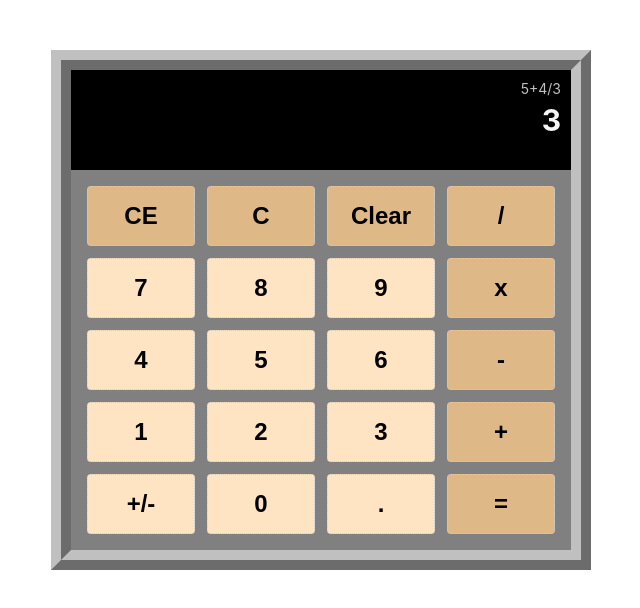
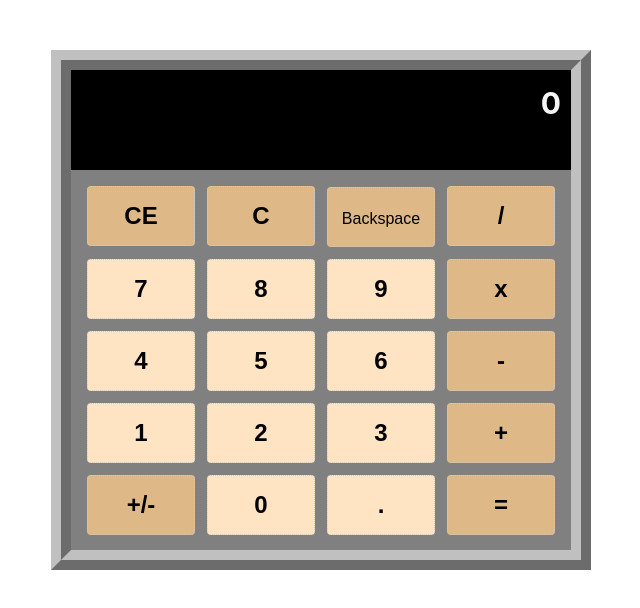
Before and after one commit to shubhaw/calculator, a React (Create React App) app: page / in a window 1280 px wide. Shown: the top 608 px of the page, without its empty margins (319-959 px from the left). Built offline with nearby package versions, Linux system fonts and the light colour scheme.

Commit message:
Basic Functions completed (few bugs present)

```diff
--- a/src/components/ButtonsPanel/Button/Button.js
+++ b/src/components/ButtonsPanel/Button/Button.js
@@ -5,7 +5,7 @@ const Button = (props) => {
     let classes = [styleClasses.Button, styleClasses[props.buttonType]].join(' ');
 
     return (
-        <button className={classes} onClick={props.onButtonClick}>
+        <button className={classes} onClick={() => props.onPress(props.buttonType, props.value)} style={props.specialStyle}>
             {props.value}
         </button>
     );
--- a/src/components/ButtonsPanel/ButtonsPanel.js
+++ b/src/components/ButtonsPanel/ButtonsPanel.js
@@ -3,37 +3,42 @@ import styleClasses from './ButtonsPanel.module.css';
 import Button from './Button/Button';
 
 const ButtonsPanel = props => {
+    const backspaceStyle = {
+        fontSize: '16px',
+        fontWeight: 'normal',
+        paddingTop: '7px'
+    }
     return (
         <div className={styleClasses.ButtonsPanel}>
             <div>
-                <Button buttonType='Operation' value='CE' />
-                <Button buttonType='Operation' value='C' />
-                <Button buttonType='Operation' value='Clear' />
-                <Button buttonType='Operation' value='/' />
+                <Button onPress={props.onButtonPressed} buttonType='Operation' value='CE' />
+                <Button onPress={props.onButtonPressed} buttonType='Operation' value='C' />
+                <Button onPress={props.onButtonPressed} buttonType='Operation' value='Backspace' specialStyle={backspaceStyle} />
+                <Button onPress={props.onButtonPressed} buttonType='Operation' value='/' />
             </div>
             <div>
-                <Button buttonType='Number' value='7' />
-                <Button buttonType='Number' value='8' />
-                <Button buttonType='Number' value='9' />
-                <Button buttonType='Operation' value='x' />
+                <Button onPress={props.onButtonPressed} buttonType='Number' value='7' />
+                <Button onPress={props.onButtonPressed} buttonType='Number' value='8' />
+                <Button onPress={props.onButtonPressed} buttonType='Number' value='9' />
+                <Button onPress={props.onButtonPressed} buttonType='Operation' value='x' />
             </div>
             <div>
-                <Button buttonType='Number' value='4' />
-                <Button buttonType='Number' value='5' />
-                <Button buttonType='Number' value='6' />
-                <Button buttonType='Operation' value='-' />
+                <Button onPress={props.onButtonPressed} buttonType='Number' value='4' />
+                <Button onPress={props.onButtonPressed} buttonType='Number' value='5' />
+                <Button onPress={props.onButtonPressed} buttonType='Number' value='6' />
+                <Button onPress={props.onButtonPressed} buttonType='Operation' value='-' />
             </div>
             <div>
-                <Button buttonType='Number' value='1' />
-                <Button buttonType='Number' value='2' />
-                <Button buttonType='Number' value='3' />
-                <Button buttonType='Operation' value='+' />
+                <Button onPress={props.onButtonPressed} buttonType='Number' value='1' />
+                <Button onPress={props.onButtonPressed} buttonType='Number' value='2' />
+                <Button onPress={props.onButtonPressed} buttonType='Number' value='3' />
+                <Button onPress={props.onButtonPressed} buttonType='Operation' value='+' />
             </div>
             <div>
-                <Button buttonType='Number' value='+/-' />
-                <Button buttonType='Number' value='0' />
-                <Button buttonType='Number' value='.' />
-                <Button buttonType='Operation' value='=' />
+                <Button onPress={props.onButtonPressed} buttonType='Operation' value='+/-' />
+                <Button onPress={props.onButtonPressed} buttonType='Number' value='0' />
+                <Button onPress={props.onButtonPressed} buttonType='Number' value='.' />
+                <Button onPress={props.onButtonPressed} buttonType='Operation' value='=' />
             </div>
         </div>
     )
--- a/src/components/DisplayPanel/DisplayPanel.js
+++ b/src/components/DisplayPanel/DisplayPanel.js
@@ -6,8 +6,8 @@ import Current from './Current/Current';
 const DisplayPanel = props => {
     return (
         <div className={styleClasses.DisplayPanel}>
-            <Stack value='5+4/3' />
-            <Current value='3' />
+            <Stack value={props.stackValue} />
+            <Current value={props.currentValue} />
         </div>
     )
 };
--- a/src/components/Layout/Layout.js
+++ b/src/components/Layout/Layout.js
@@ -1,13 +1,11 @@
 import React from 'react';
 import styleClasses from './Layout.module.css';
-import DisplayPanel from '../DisplayPanel/DisplayPanel';
-import ButtonsPanel from '../ButtonsPanel/ButtonsPanel';
+import Calculator from '../../containers/calculator/calculator';
 
 const Layout = props => {
     return (
         <div className={styleClasses.Layout}>
-            <DisplayPanel />
-            <ButtonsPanel />
+            <Calculator />
         </div>
     );
 };
--- a/src/containers/calculator/calculator.js
+++ b/src/containers/calculator/calculator.js
@@ -1,9 +1,158 @@
 import React, { Component } from 'react';
-import styleClasses from './calculator.module.css';
+import Aux from '../../hoc//Auxiliary/Auxiliary';
+import DisplayPanel from '../../components/DisplayPanel/DisplayPanel';
+import ButtonsPanel from '../../components/ButtonsPanel/ButtonsPanel';
 
 class Calculator extends Component {
+    state = {
+        stack: [],
+        currentResult: 0,
+        currentInput: 0,
+        displayText: 0,
+        currentOperation: null,
+        errorText: null
+    }
+
+    onButtonPressed = (type, value) => {
+
+
+        if (type === 'Operation' && (value === 'C' || value === 'CE')) {
+            this.resetStates();
+            return;
+        }
+
+        if (type === 'Operation' && value === '+/-') {
+            let currentInput = this.state.displayText;
+            if (currentInput.toString().substr(0, 1) === '-') {
+                currentInput = currentInput.toString().substr(1);
+            } else {
+                currentInput = '-' + currentInput;
+            }
+            this.setState({
+                currentInput: currentInput,
+                displayText: currentInput
+            })
+            return;
+        }
+
+        if (type === 'Operation' && value === 'Backspace') {
+            let currentInput = this.state.currentInput;
+
+            currentInput = currentInput.toString().substr(0, currentInput.length - 1);
+            let stack = [...this.state.stack];
+            stack.pop();
+            this.setState({
+                stack: stack,
+                currentInput: currentInput,
+                displayText: currentInput
+            });
+            console.log(currentInput);
+            return;
+        }
+
+        if (type === 'Operation') {
+            if (this.state.currentInput !== 0) {
+                if (!this.state.currentOperation) {
+                    this.setState((prevState) => {
+                        return {
+                            currentResult: Number(prevState.currentInput),
+                            currentInput: 0,
+                            currentOperation: value
+                        }
+                    });
+                } else {
+                    const result = this.performCalculation();
+                    if (value === '=') {
+                        this.setState({
+                            stack: [result],
+                            currentResult: result,
+                            currentInput: 0,
+                            displayText: result,
+                            currentOperation: null
+                        });
+                        return;
+                    }
+
+                    this.setState({
+                        currentResult: result,
+                        currentInput: 0,
+                        displayText: result,
+                        currentOperation: value
+                    });
+                }
+            } else {
+                if (value === '=') {
+                    console.log('a')
+                    return;
+                }
+                const operationValue = value === '=' ? null : value;
+
+                this.setState({ currentOperation: operationValue });
+
+            }
+        } else if (type === 'Number') {
+            let currentInput = this.state.currentInput;
+            currentInput = currentInput.toString() + value;
+            if (currentInput.substr(0, 1) === '0') {
+                currentInput = currentInput.substr(1);
+            }
+            this.setState({
+                currentInput: currentInput,
+                displayText: currentInput
+            });
+        }
+
+
+        this.setState((prevState) => {
+            return {
+                stack: prevState.stack.concat(value),
+                errorText: null
+            }
+        });
+    }
+
+    performCalculation = () => {
+        let currentResult = this.state.currentResult;
+        let currentInput = Number(this.state.currentInput);
+        switch (this.state.currentOperation) {
+            case '+':
+                return currentResult + currentInput;
+            case '-':
+                return currentResult - currentInput;
+            case 'x':
+                return currentResult * currentInput;
+            case '/':
+                if (currentInput === 0) {
+                    this.setState({
+                        errorText: 'Can\'t divide by 0'
+                    });
+                    break;
+                }
+                return currentResult / currentInput;
+            default: return currentResult;
+        }
+    }
+
+    resetStates = () => {
+        this.setState({
+            stack: [],
+            currentResult: 0,
+            currentInput: 0,
+            displayText: 0,
+            currentOperation: null,
+            errorText: null
+        });
+    }
+
     render() {
-        return <div className={styleClasses.Calculator}>Calculator</div>
+        console.log(this.state);
+        return (
+            <Aux>
+                <DisplayPanel currentValue={this.state.displayText} stackValue={this.state.stack} />
+                <ButtonsPanel
+                    onButtonPressed={this.onButtonPressed} />
+            </Aux>
+        );
     }
 }
 
--- a/src/store/actions/actionTypes.js
+++ b/src/store/actions/actionTypes.js
@@ -0,0 +1,2 @@
+export const PRESS_BUTTON = 'PRESS_BUTTON';
+export const PRESS_C_BUTTON = 'PRESS_C_BUTTON';
--- a/src/store/reducers/reducer.js
+++ b/src/store/reducers/reducer.js
@@ -1,7 +1,10 @@
 const initialState = {
     stack: [],
     currentResult: 0,
-    currentOp: '='
+    currentInput: 0,
+    displayText: 0,
+    currentOperation: null,
+    errorText: null
 }
 export const reducer = (state = initialState, action) => {
     return state;
```
